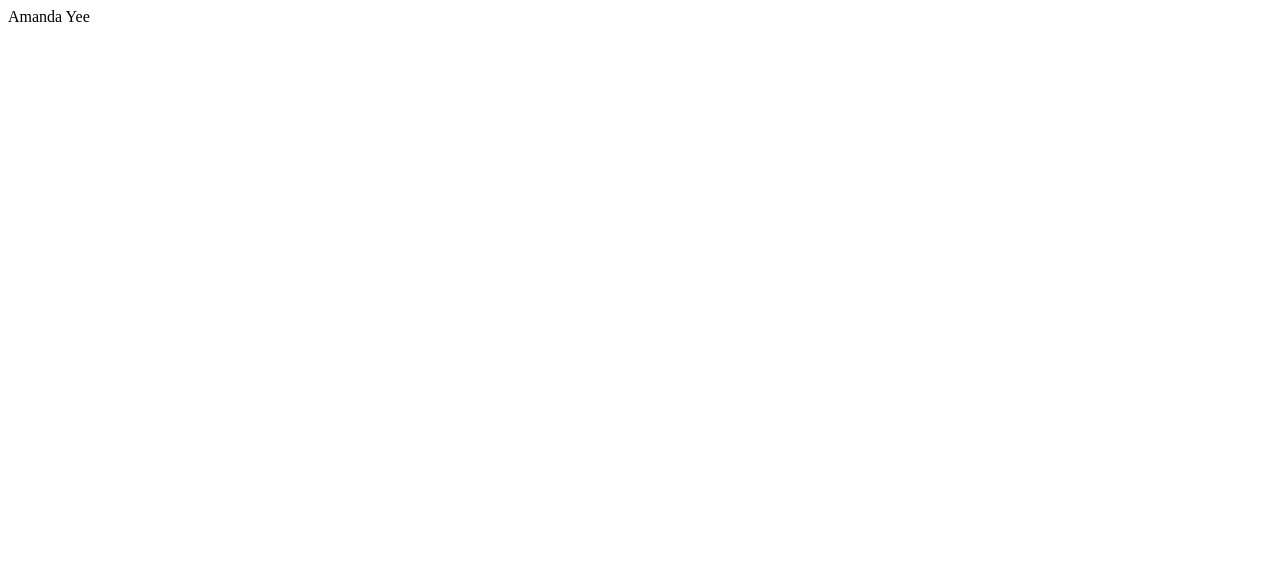
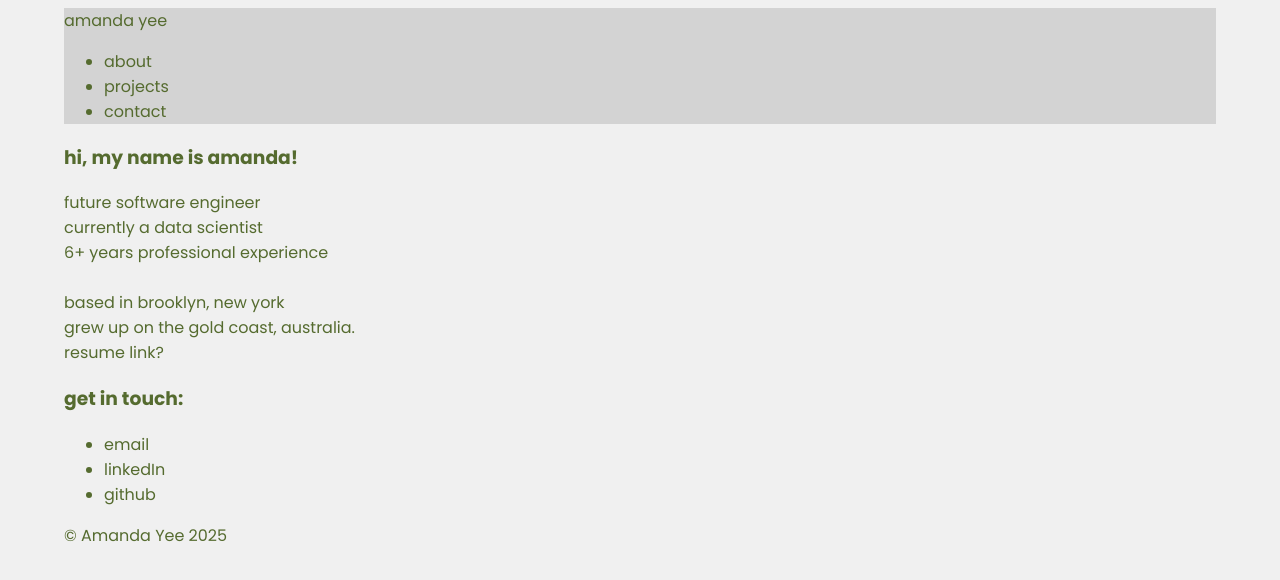
Before and after one commit to amanda-yee/amanda-yee-portfolio, a React (Create React App) app in the folder client/: page / in a window 1280 px wide. Shown: the top 580 px of the page. Built offline with nearby package versions, Linux system fonts and the light colour scheme.

Commit message:
outlining sections

```diff
--- a/client/public/index.html
+++ b/client/public/index.html
@@ -24,7 +24,7 @@
       work correctly both with client-side routing and a non-root public URL.
       Learn how to configure a non-root public URL by running `npm run build`.
     -->
-    <title>React App</title>
+    <title>Amanda Yee</title>
   </head>
   <body>
     <noscript>You need to enable JavaScript to run this app.</noscript>
--- a/client/src/App.js
+++ b/client/src/App.js
@@ -1,10 +1,19 @@
 import Header from './components/Header';
-import './App.css';
+import Intro from './components/Intro';
+import Contact from './components/Contact';
+import Footer from './components/Footer';
+
+// import './App.css';
 
 function App() {
   return (
-    <div className="app">
+    <div>
       <Header />
+
+      <Intro />
+
+      <Contact />
+      <Footer/>
     </div>
   );
 }
--- /dev/null
+++ b/client/src/components/Contact.js
@@ -0,0 +1,26 @@
+const Contact = () => {
+    return (
+      <div className="">
+        <h3>get in touch:</h3>
+        <ul>
+            <li>
+                <a href="mailto: amandakyee@gmail.com">
+                    email
+                </a>
+            </li>
+            <li>
+                <a href="https://www.linkedin.com/in/amanda-yee/" target="_blank" rel="noopener noreferrer">
+                    linkedIn
+                </a>
+            </li>
+            <li>
+                <a href="https://github.com/amanda-yee" target="_blank" rel="noopener noreferrer">
+                    github
+                </a>
+            </li>
+        </ul>
+      </div>
+    );
+};
+
+export default Contact;
--- /dev/null
+++ b/client/src/components/Footer.js
@@ -0,0 +1,11 @@
+const Footer = () => {
+    return (
+      <footer className="footer">
+
+        <span>&copy; Amanda Yee 2025</span>
+
+      </footer>
+    );
+};
+
+export default Footer;
--- a/client/src/components/Header.js
+++ b/client/src/components/Header.js
@@ -1,7 +1,14 @@
 const Header = () => {
     return (
-      <header className="">
-        Amanda Yee
+      <header className="header">
+        amanda yee
+
+        <ul>
+            <li>about</li>
+            <li>projects</li>
+            <li>contact</li>
+        </ul>
+
       </header>
     );
 };
--- /dev/null
+++ b/client/src/components/Intro.js
@@ -0,0 +1,24 @@
+const Intro = () => {
+    return (
+      <div className="">
+        <h3>hi, my name is amanda!</h3>
+
+        <div>
+            future software engineer<br></br>
+            currently a data scientist<br></br>
+            6+ years professional experience <br></br>
+            <br></br>
+            based in brooklyn, new york<br></br>
+            grew up on the gold coast, australia.
+
+        </div>
+
+        <div>
+            resume link?
+        </div>
+
+      </div>
+    );
+};
+
+export default Intro;
--- a/client/src/index.css
+++ b/client/src/index.css
@@ -2,16 +2,39 @@
 @tailwind components;
 @tailwind utilities;
 
-/* body {
-  margin: 0;
-  font-family: -apple-system, BlinkMacSystemFont, 'Segoe UI', 'Roboto', 'Oxygen',
-    'Ubuntu', 'Cantarell', 'Fira Sans', 'Droid Sans', 'Helvetica Neue',
-    sans-serif;
-  -webkit-font-smoothing: antialiased;
-  -moz-osx-font-smoothing: grayscale;
+@import url('https://fonts.googleapis.com/css2?family=Poppins:ital,wght@0,100;0,200;0,300;0,400;0,500;0,600;0,700;0,800;0,900;1,100;1,200;1,300;1,400;1,500;1,600;1,700;1,800;1,900&display=swap');
+
+/* Set base defaults */
+@layer base {
+  :root {
+    --primary-color: #556B2F;
+    --background-color: #f0f0f0;
+  }
+
+  body {
+    font-family: 'Poppins', sans-serif;
+    background-color: var(--background-color);
+    color: var(--primary-color);
+    margin-left: 5%;
+    margin-right: 5%;
+  }
+
+  a {
+    text-decoration: none;
+    color: var(--primary-color);
+  }
+
+  a:hover {
+    text-decoration: underline;
+  }
+/*
+  h1 {
+    font-weight: 700;
+  } */
 }
 
-code {
-  font-family: source-code-pro, Menlo, Monaco, Consolas, 'Courier New',
-    monospace;
-} */
+@layer components {
+  .header {
+    background-color: lightgrey;
+  }
+}
```
